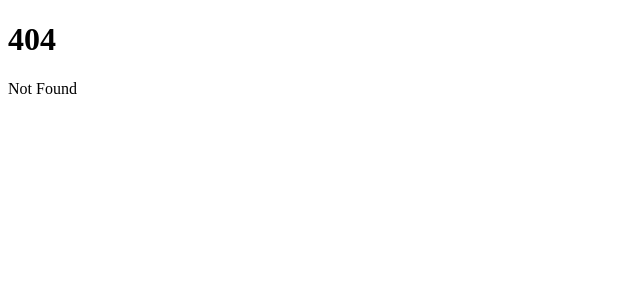
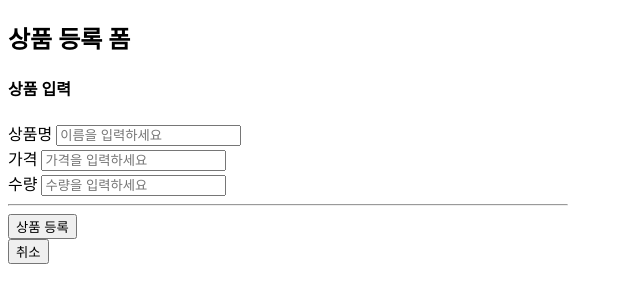
Before and after one commit to jamesome/Svelte-Study-1, a SvelteKit app: page /addForm in a window 1280 px wide. Before the commit this address had no page. Shown: the top 302 px of the page, without its empty margins (0-640 px from the left). Built offline with nearby package versions, Linux system fonts and the light colour scheme.

Commit message:
컴포넌트, 공통모듈 분리

```diff
--- a/src/routes/+page.svelte
+++ b/src/routes/+page.svelte
@@ -1,5 +1,4 @@
 <h1>Welcome to SvelteKit</h1>
 <p>Visit <a href="https://kit.svelte.dev">kit.svelte.dev</a> to read the documentation</p>
 
-<a href="/product">Product</a><br>
-<a href="/product">Product2</a><br>
+<a href="/items">Items</a><br>
--- /dev/null
+++ b/src/routes/addForm/+page.svelte
@@ -0,0 +1,57 @@
+<div class="container">
+	<div class="py-5 text-center">
+		<h2>상품 등록 폼</h2>
+	</div>
+	<h4 class="mb-3">상품 입력</h4>
+	<form action="item.html" method="post">
+		<div>
+			<label for="itemName">상품명</label>
+			<input
+				type="text"
+				id="itemName"
+				name="itemName"
+				class="form-control"
+				placeholder="이름을 입력하세요"
+			/>
+		</div>
+		<div>
+			<label for="price">가격</label>
+			<input
+				type="text"
+				id="price"
+				name="price"
+				class="form-control"
+				placeholder="가격을 입력하세요"
+			/>
+		</div>
+		<div>
+			<label for="quantity">수량</label>
+			<input
+				type="text"
+				id="quantity"
+				name="quantity"
+				class="form-control"
+				placeholder="수량을 입력하세요"
+			/>
+		</div>
+		<hr class="my-4" />
+		<div class="row">
+			<div class="col">
+				<button class="w-100 btn btn-primary btn-lg" type="submit">상품 등록</button>
+			</div>
+			<div class="col">
+				<button
+					class="w-100 btn btn-secondary btn-lg"
+					onclick="location.href='items.html'"
+					type="button">취소</button
+				>
+			</div>
+		</div>
+	</form>
+</div>
+
+<style>
+	.container {
+		max-width: 560px;
+	}
+</style>
--- /dev/null
+++ b/src/routes/editForm/+page.svelte
@@ -0,0 +1,40 @@
+<div class="container">
+	<div class="py-5 text-center"><h2>상품 수정 폼</h2></div>
+	<form action="item.html" method="post">
+		<div>
+			<label for="id">상품 ID</label>
+			<input type="text" id="id" name="id" class="form-control" value="1" readonly />
+		</div>
+		<div>
+			<label for="itemName">상품명</label>
+			<input type="text" id="itemName" name="itemName" class="form- control" value="상품A" />
+		</div>
+		<div>
+			<label for="price">가격</label>
+			<input type="text" id="price" name="price" class="form-control" value="10000" />
+		</div>
+		<div>
+			<label for="quantity">수량</label>
+			<input type="text" id="quantity" name="quantity" class="form-control" value="10" />
+		</div>
+		<hr class="my-4" />
+		<div class="row">
+			<div class="col">
+				<button class="w-100 btn btn-primary btn-lg" type="submit">저장 </button>
+			</div>
+			<div class="col">
+				<button
+					class="w-100 btn btn-secondary btn-lg"
+					onclick="location.href='item.html'"
+					type="button">취소</button
+				>
+			</div>
+		</div>
+	</form>
+</div>
+
+<style>
+	.container {
+		max-width: 560px;
+	}
+</style>
--- a/src/routes/product/+page.svelte
+++ /dev/null
@@ -1 +0,0 @@
-<h1>Product222</h1>
--- /dev/null
+++ b/src/scripts/redirectToUrl.ts
@@ -0,0 +1,3 @@
+export function redirectToUrl(url: string) {
+    window.location.href = url;
+}
```
Also changed, not shown: src/routes/item/+page.svelte (added, +46 -0 lines), src/routes/items/+page.svelte (added, +39 -0 lines).
